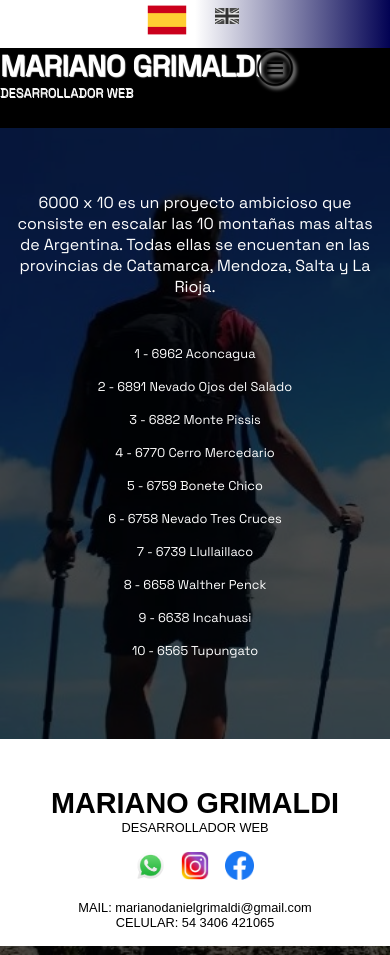
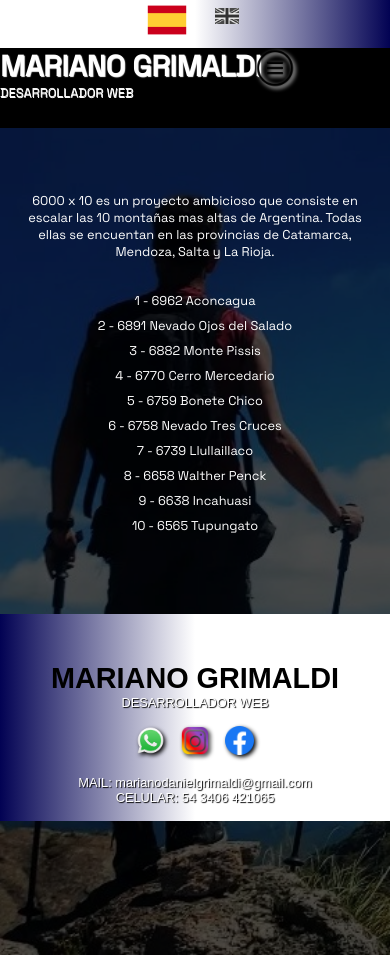
Before and after one commit to marianogrimaldi/portfolio, a React (Vite) app: page /seis in a window 390 px wide. Built offline with nearby package versions, Linux system fonts and the light colour scheme.

Commit message:
mediaq horizontal

```diff
--- a/src/App.jsx
+++ b/src/App.jsx
@@ -9,12 +9,14 @@ import Proyect from './Components/Proyect/Proyect';
 import TO from './Components/ToTheTop/ToTheTop';
 import SEIS from './Components/6000/6000';
 import Footer from './Components/Footer/Footer'
+import ScrollToTop from './Components/ScrollToTop/ScrollToTop';
 
 function App() {
 
 
   return (
     <BrowserRouter>
+      <ScrollToTop/>
       <Header/>
       <Routes>
       <Route path="/" element={<Home/>}/>
--- a/src/Components/6000/6000.scss
+++ b/src/Components/6000/6000.scss
@@ -7,6 +7,12 @@
     margin-left: 1rem;
     margin-right: 1rem;
     text-align: center;
+}
+
+@media screen and (max-width: 992px){
+    .textSeis{
+        font-size: .8rem;
+    }
 }
 
 .seisMount{
@@ -20,3 +26,14 @@
         margin-bottom: 1rem;
     }
 }
+
+@media screen and (max-width: 992px){
+    .seisMount{
+        margin-top: 1rem;
+
+        li{
+
+            margin-bottom: .5rem;
+        }
+    }
+}
--- a/src/Components/Cv/Cv.scss
+++ b/src/Components/Cv/Cv.scss
@@ -1,5 +1,5 @@
 .bgc {
-    background-color: rgb(185, 185, 185);
+    background-image: linear-gradient(50deg, white, rgb(196, 219, 238), rgb(255, 255, 255), rgb(255, 255, 255), rgb(5, 0, 92));
 }
 
 .titleCv {
--- a/src/Components/Footer/Footer.scss
+++ b/src/Components/Footer/Footer.scss
@@ -5,12 +5,13 @@
     flex-direction: row-reverse;
     align-items: center;
     font-family: 'Prompt', sans-serif;
-    color: rgb(0, 0, 0);
+    color: rgb(255, 255, 255);
     padding-top: 1rem;
+    text-shadow: 1px 1px 1px black;
     padding-bottom: 1rem;
     z-index: 2;
     position: relative;
-    background-color: white;
+    background-image: linear-gradient(270deg, white, white, rgb(2, 2, 83))
 }
 
 @media screen and (max-width: 992px){
@@ -36,6 +37,7 @@
         text-shadow: none;
         color: rgb(0, 0, 0);
     }
+
 }
 
 @media screen and (max-width: 992px){
@@ -56,6 +58,7 @@
     margin-bottom: 1rem;
     img{
         width: 2rem;
+        filter: drop-shadow(2px 2px 2px rgb(0, 0, 0));
     }
 }
 
--- a/src/Components/Header/Header.scss
+++ b/src/Components/Header/Header.scss
@@ -1,8 +1,8 @@
 li{
-    color: rgb(0, 0, 0);
+    color: rgb(255, 255, 255);
     list-style-type: none;
     font-family: 'Space Grotesk', sans-serif;
-    text-shadow: 1px 1px 1px white;
+
     transition: .5s;
 
 
--- /dev/null
+++ b/src/Components/ScrollToTop/ScrollToTop.jsx
@@ -0,0 +1,16 @@
+import { useEffect } from "react";
+import { useLocation } from "react-router-dom"
+
+
+
+const ScrollToTop = () => {
+
+    const {pathname} = useLocation();
+
+    useEffect(() => {
+        window.scrollTo(0,0);
+    }, [pathname]);
+
+}
+
+export default ScrollToTop
--- a/src/Components/TraductorSelect/Traductor.scss
+++ b/src/Components/TraductorSelect/Traductor.scss
@@ -3,7 +3,7 @@
     justify-content: center;
     gap: 2rem;
     cursor: pointer;
-
+    margin-top: 6rem ;
     position: absolute;
     left: 0;
     right: 0;
```
